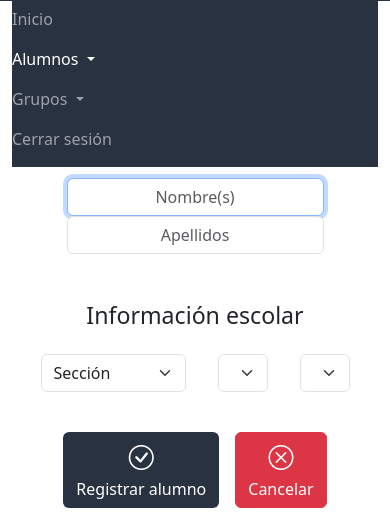
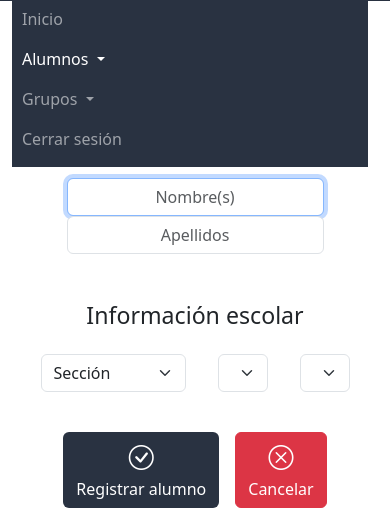
Before and after one commit to andilake/gestion_escolar, a Flask app: page /alta_alumno in a window 390 px wide, after a click that opens the changed part. Shown: the part 69-584 px from the top of the page. Run offline with Flask 3, Linux system fonts and the light colour scheme; a user stored in the database is signed in; lists and menus that the app fills with data are empty; some libraries are stand-ins or nearby versions.

Commit message:
Arreglado detalle del menú de móvil

```diff
--- a/app.py
+++ b/app.py
@@ -1,14 +1,3 @@
-### PENDIENTE:
-# Apellidos compuestos hacer que se incluyan en el nombre, si el apellido empieza con de o con de la (puedo buscar estas palabras en el apellido o contar si son menos de 3 letras)
-# Subida masiva de usuarios
-# Hacer pruebas para intentar romper el programa
-# Agregar login
-## Versión 2:
-# Agregar maestros
-# Agregar papás
-# Agregar botón para descargar en formato moodle
-
-
 ## LIBRERÍAS ##
 
 from datetime import datetime
@@ -37,8 +26,8 @@ ADMPASS = "123456"
 ## CONFIGURACIONES ##
 
 # Configuración para desarrollo
-os.environ['FLASK_ENV'] = 'development'
-os.environ['FLASK_DEBUG'] = '1'
+# os.environ['FLASK_ENV'] = 'development'
+# os.environ['FLASK_DEBUG'] = '1'
 
 # Configurar aplicación
 app = Flask(__name__)
--- a/static/styles.css
+++ b/static/styles.css
@@ -185,4 +185,8 @@ input {
     .movil {
         display: inline;
     }
+    .navbar-collapse {
+        padding-left: 10px;
+        margin-right: 10px;
+    }
 }
```
Also changed, not shown: instance/usuarios.db, 2 other files.
